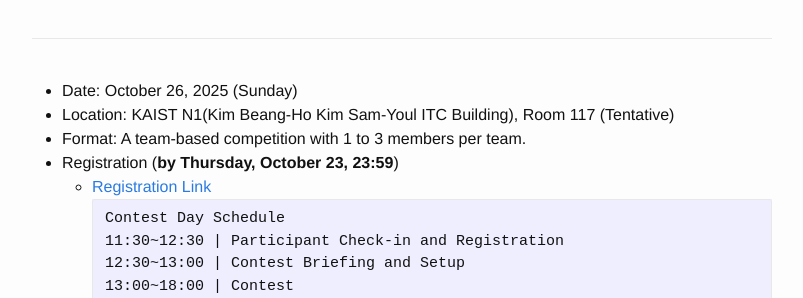
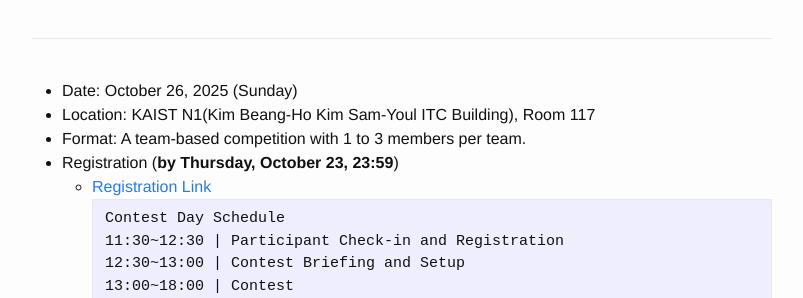
Before and after one commit to RUN-KAIST/kaist.run, a Jekyll site: the page built from contests/2025fall_en.md, in a window 1280 px wide and 900 px high, scrolled down 1113 px. Shown: the part 154-452 px from the top of the window, without its empty margins (238-1041 px from the left). Built offline with Jekyll 4.4.1, drawn with Linux system fonts in a browser that asks for light colours.

Commit message:
Update 2025fall_en.md

```diff
--- a/contests/2025fall_en.md
+++ b/contests/2025fall_en.md
@@ -14,7 +14,7 @@ ref: contest-2025fall
 <hr style="size: 20; margin-top: 40px; margin-bottom: 40px; border: solid; border-width: 0; border-bottom: 1px solid #e8e8e8;"/>
 
 * Date: October 26, 2025 (Sunday)
-* Location: KAIST N1(Kim Beang-Ho Kim Sam-Youl ITC Building), Room 117 (Tentative)
+* Location: KAIST N1(Kim Beang-Ho Kim Sam-Youl ITC Building), Room 117
 * Format: A team-based competition with 1 to 3 members per team.
 * Registration (**by Thursday, October 23, 23:59**)
   - [Registration Link](https://forms.gle/hzEv9X2qnpvbQHiM9)
```
